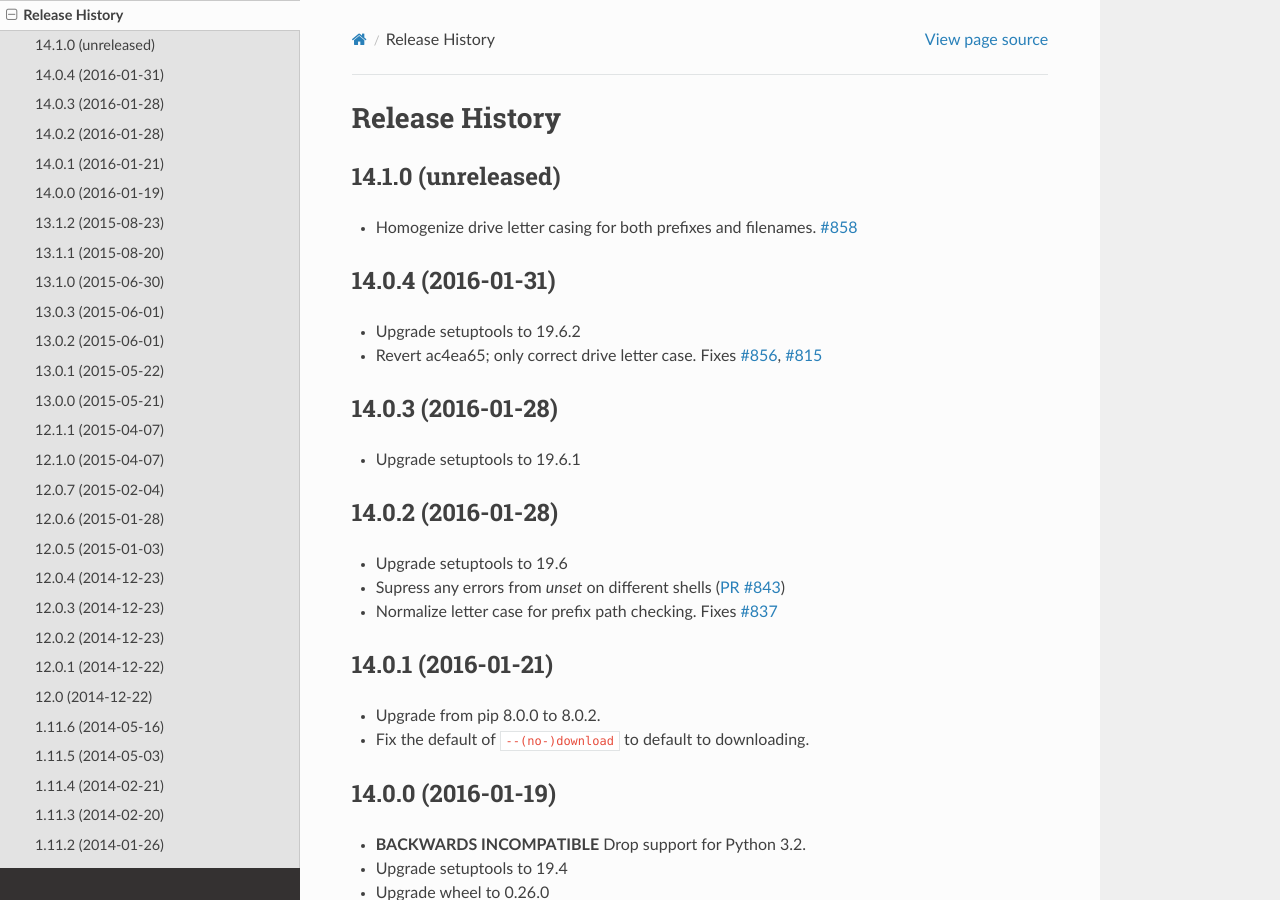
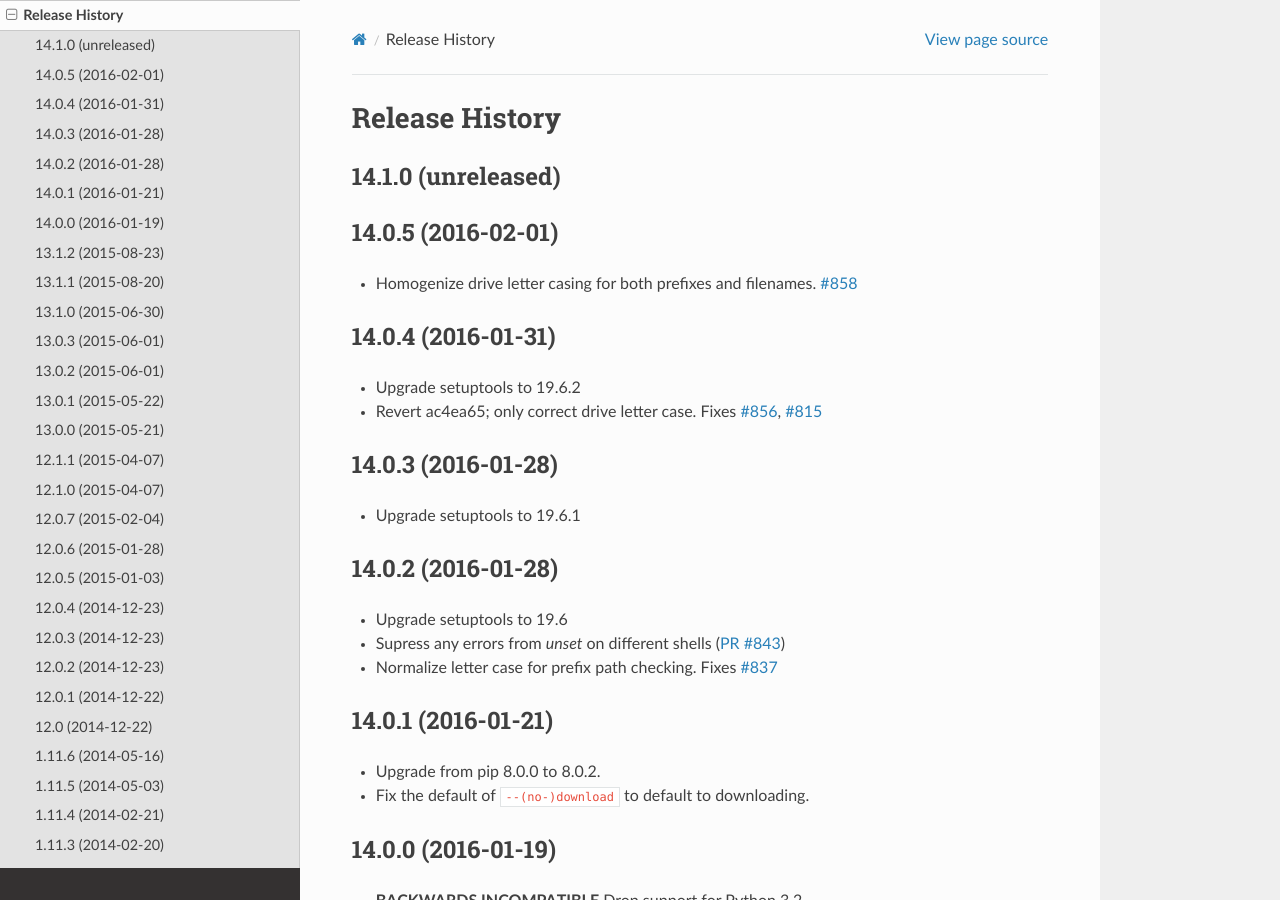
Before and after one commit to pypa/virtualenv, a Sphinx documentation site: the page built from docs/changes.rst, in a window 1280 px wide and 900 px high. Built offline with Sphinx 7.4.7 and the Read the Docs theme 2.0.0, drawn with Linux system fonts in a browser that asks for light colours.

Commit message:
Bump version for development

```diff
--- a/docs/changes.rst
+++ b/docs/changes.rst
@@ -4,7 +4,12 @@ Release History
 14.1.0 (unreleased)
 -------------------
 
+
+14.0.5 (2016-02-01)
+-------------------
+
 * Homogenize drive letter casing for both prefixes and filenames. :issue:`858`
+
 
 14.0.4 (2016-01-31)
 -------------------
```
